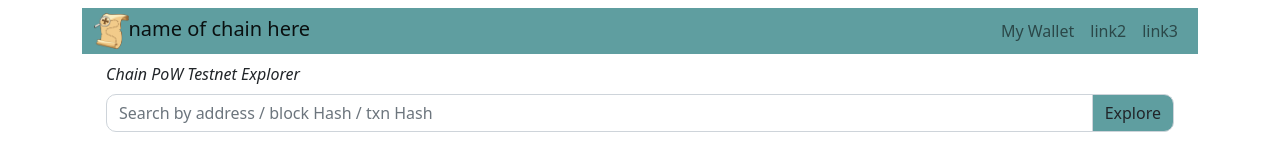
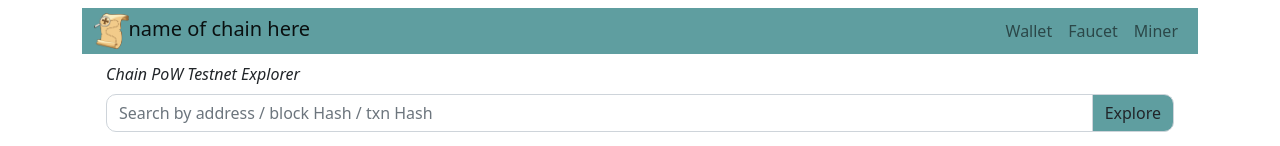
Before and after one commit to codyrhoten/EduChain, a React (Create React App) app in the folder frontend/: page / in a window 1280 px wide. Shown: the top 146 px of the page. Built offline with nearby package versions, Linux system fonts and the light colour scheme.

Commit message:
organize navLinks prop

```diff
--- a/frontend/src/App.js
+++ b/frontend/src/App.js
@@ -1,3 +1,4 @@
+import { useState } from 'react';
 import Container from 'react-bootstrap/Container';
 import Header from './components/Header';
 import 'bootstrap/dist/css/bootstrap.min.css';
@@ -6,13 +7,33 @@ import Home from './pages/Home';
 import Wallet from './components/Wallet';
 
 function App() {
+    // const [navLinks, setNavLinks] = useState([]);
+    const [walletSide, setWalletSide] = useState(false);
+
+    const navLinks = [
+        { name: 'Wallet', url: '/wallet'},
+        { name: 'Faucet', url: '/faucet'},
+        { name: 'Miner', url: '/miner'},
+    ];
+
+    const walletLinks = [
+        {name: 'Explorer', url: '/'},
+        {name: 'Create', url: '/create-wallet'},
+        {name: 'Open', url: '/open-wallet'},
+    ];
+
+    if (walletSide) navLinks = walletLinks;
+
     return (
         <div className='App'>
             <Container >
-                <Header />
+                <Header navLinks={navLinks} />
                 <Routes>
                     <Route path='/' element={<Home />} />
-                    <Route path='/wallet' element={<Wallet />} />
+                    <Route
+                        path='/wallet'
+                        element={<Wallet setWalletSide={setWalletSide} />}
+                    />
                 </Routes>
             </Container>
         </div>
--- a/frontend/src/Components/Header.js
+++ b/frontend/src/Components/Header.js
@@ -1,13 +1,7 @@
 import { Navbar, Nav, Container } from 'react-bootstrap';
 import mapImage from '../assets/scroll-with-map.png';
 
-const Header = () => {
-    const navLinks = [
-        { name: 'My Wallet', url: '/wallet' },
-        { name: 'link2', url: '/link2' },
-        { name: 'link3', url: '/link3' },
-    ];
-
+const Header = ({ navLinks }) => {
     return (
         <Navbar>
             <Container style={{ backgroundColor: 'rgb(95,158,160)' }}>
--- a/frontend/src/Components/SearchBar.js
+++ b/frontend/src/Components/SearchBar.js
@@ -1,4 +1,4 @@
-import explorer from '../lib/explorer';
+import explorer from '../utils/explorer';
 import { useState } from 'react';
 import { Container, Form, InputGroup } from 'react-bootstrap';
 
--- a/frontend/src/Components/Wallet.js
+++ b/frontend/src/Components/Wallet.js
@@ -1,5 +1,7 @@
-function Wallet() {
-    return(
+function Wallet({ setWalletSide }) {
+    setWalletSide(true);
+
+    return (
         <h1>Wallet page</h1>
     );
 }
```
Also changed, not shown: frontend/src/utils/explorer.js (renamed from frontend/src/lib/explorer.js).
